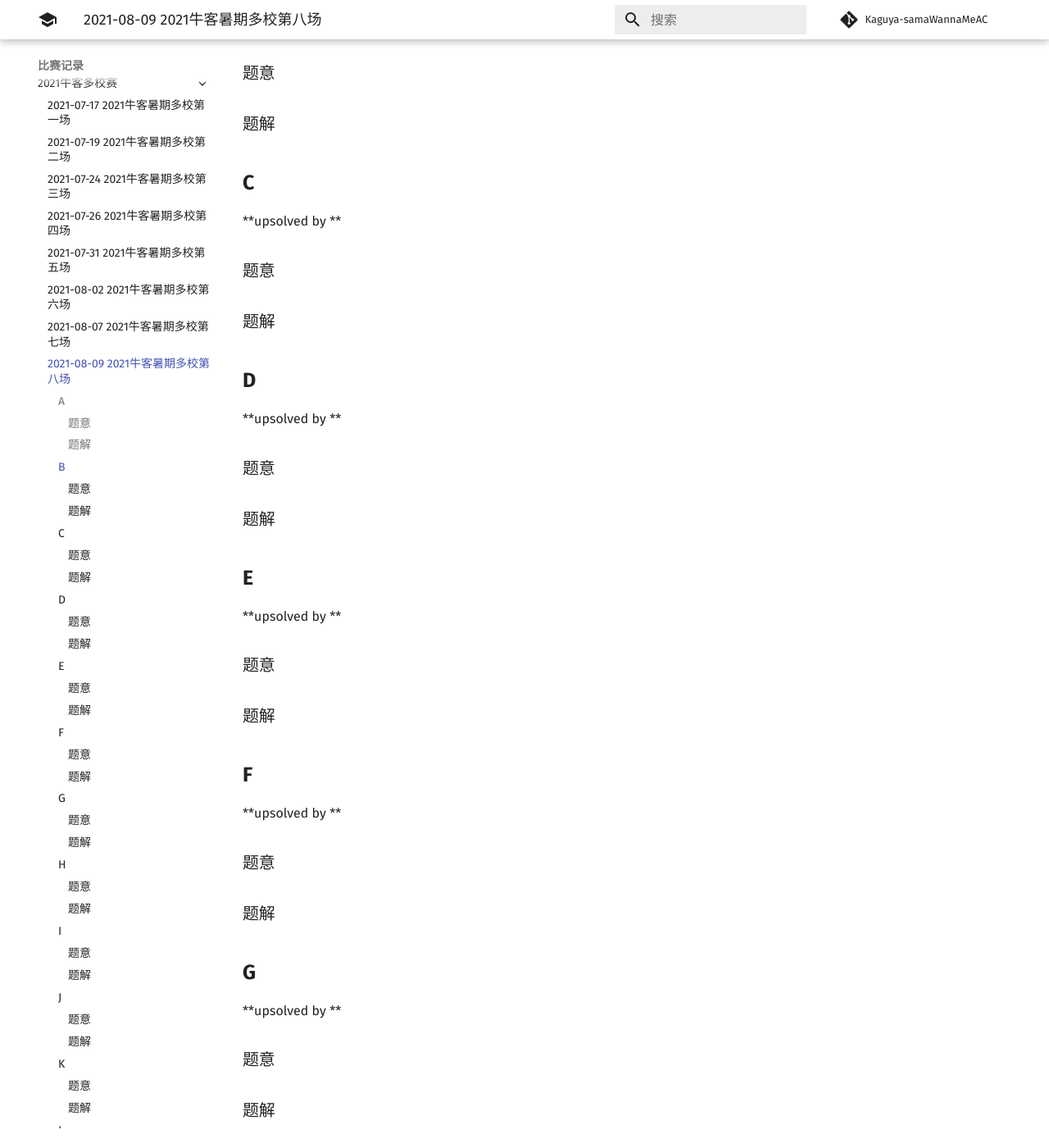
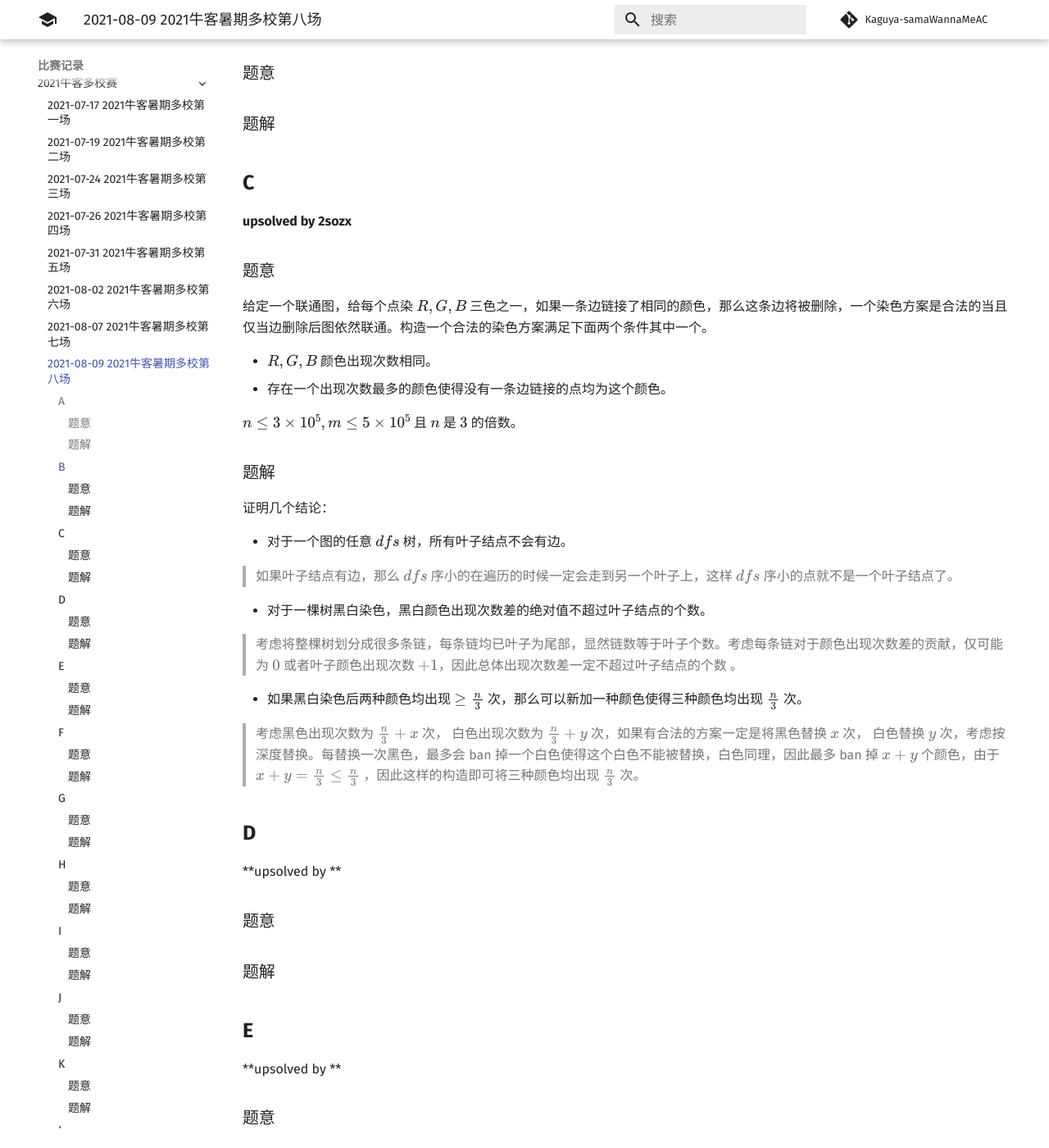
Before and after one commit to Kaguya-samaWannaMeAC/kaguya-samawannameac.github.io, an MkDocs documentation site: the page built from docs/contest/2021-08-09 2021牛客暑期多校第八场.md, in a window 1280 px wide and 1400 px high, scrolled down 651 px. Shown: the whole window at 82% size. Built offline with MkDocs 1.6.1 and Material for MkDocs 9.7.7, drawn with Linux system fonts in a browser that asks for light colours; comment, search, counter and statistics services are not loaded; some of the changed text lies outside the part shown.

Commit message:
Update 2021-08-09 2021牛客暑期多校第八场.md

```diff
--- a/docs/contest/2021-08-09 2021牛客暑期多校第八场.md
+++ b/docs/contest/2021-08-09 2021牛客暑期多校第八场.md
@@ -30,15 +30,32 @@
 
 ## **C**
 
-**upsolved by **
+**upsolved by 2sozx**
 
 ### 题意
 
+给定一个联通图，给每个点染 $R,G,B$ 三色之一，如果一条边链接了相同的颜色，那么这条边将被删除，一个染色方案是合法的当且仅当边删除后图依然联通。构造一个合法的染色方案满足下面两个条件其中一个。
 
+- $R,G,B$ 颜色出现次数相同。
+- 存在一个出现次数最多的颜色使得没有一条边链接的点均为这个颜色。
+
+$n \le 3\times 10^5, m\le 5\times 10^5$ 且 $n$ 是 $3$ 的倍数。
 
 ### 题解
 
+证明几个结论：
 
+- 对于一个图的任意 $dfs$ 树，所有叶子结点不会有边。
+
+  >如果叶子结点有边，那么 $dfs$ 序小的在遍历的时候一定会走到另一个叶子上，这样 $dfs$ 序小的点就不是一个叶子结点了。
+
+- 对于一棵树黑白染色，黑白颜色出现次数差的绝对值不超过叶子结点的个数。
+
+  >考虑将整棵树划分成很多条链，每条链均已叶子为尾部，显然链数等于叶子个数。考虑每条链对于颜色出现次数差的贡献，仅可能为 $0$ 或者叶子颜色出现次数 $+1$，因此总体出现次数差一定不超过叶子结点的个数 。
+
+- 如果黑白染色后两种颜色均出现 $\ge \frac{n}{3}$ 次，那么可以新加一种颜色使得三种颜色均出现 $\frac{n}{3}$ 次。
+
+  > 考虑黑色出现次数为 $\frac{n}{3} + x$ 次， 白色出现次数为 $\frac{n}{3} + y$ 次，如果有合法的方案一定是将黑色替换 $x$ 次， 白色替换 $y$ 次，考虑按深度替换。每替换一次黑色，最多会 ban 掉一个白色使得这个白色不能被替换，白色同理，因此最多 ban 掉 $x + y$ 个颜色，由于 $x + y = \frac{n}{3} \le \frac{n}{3}$ ，因此这样的构造即可将三种颜色均出现 $\frac{n}{3}$ 次。
 
 ## **D**
 
```
Also changed, not shown: other parts of docs/contest/2021-08-09 2021牛客暑期多校第八场.md (+1 -1 lines).
